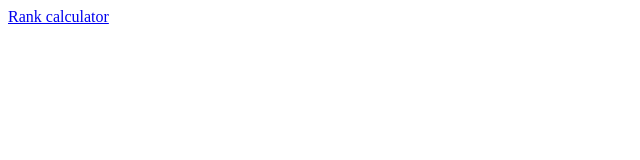
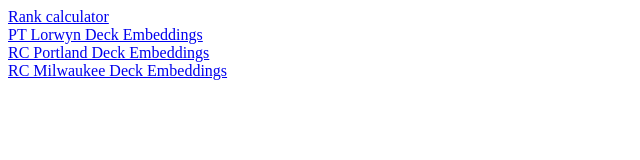
Before and after one commit to msg555/msg555-dev, a plain HTML site: page docs/index.html in a window 1280 px wide. Shown: the whole page, without its empty margins (0-640 px from the left). Drawn offline with Linux system fonts and the light colour scheme.

Commit message:
Update index

```diff
--- a/docs/index.html
+++ b/docs/index.html
@@ -1 +1,4 @@
-<a href="/rank_calculator.html">Rank calculator</a>
+<a href="/rank_calculator.html">Rank calculator</a><br/>
+<a href="/cluster_pt_lorwyn.html">PT Lorwyn Deck Embeddings</a><br/>
+<a href="/cluster_rc_portland.html">RC Portland Deck Embeddings</a><br/>
+<a href="/cluster_rc_milwaukee.html">RC Milwaukee Deck Embeddings</a><br/>
```
